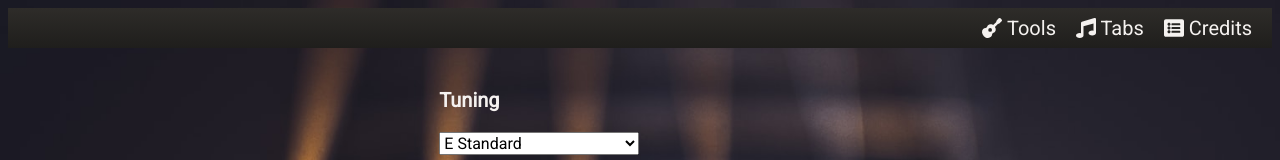
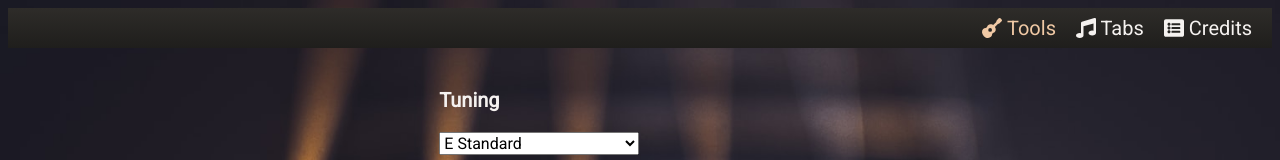
Before and after one commit to ccl71102/guitar-app, a React (Create React App) app in the folder client/: page /tools in a window 1280 px wide. Shown: the top 160 px of the page. Built offline with nearby package versions, Linux system fonts and the light colour scheme.

Commit message:
navbar highlights current page

```diff
--- a/client/src/components/Navbar.js
+++ b/client/src/components/Navbar.js
@@ -1,17 +1,18 @@
 import React from "react";
 import { NavLink } from "react-router-dom";
+import { withRouter } from "react-router";
 import { FontAwesomeIcon } from "@fortawesome/react-fontawesome";
 import { faMusic, faGuitar, faListAlt} from "@fortawesome/free-solid-svg-icons";
 
-const Navbar = () => {
+const Navbar = props => {
 
     return (
         <div id="navbar">
-            <NavLink to="/tools" activeClassName="active"><FontAwesomeIcon icon={faGuitar}/> Tools</NavLink>
-            <NavLink to="/tabs" activeClassName="active"><FontAwesomeIcon icon={faMusic}/> Tabs</NavLink>
-            <NavLink to="/credits" activeClassName="active"><FontAwesomeIcon icon={faListAlt}/> Credits</NavLink>
+            <NavLink to="/tools" className="navlink" activeClassName={props.location.pathname === "/tools" ? "active" : ""}><FontAwesomeIcon icon={faGuitar}/> Tools</NavLink>
+            <NavLink to="/tabs" className="navlink" activeClassName={(props.location.pathname === "/tabs" || props.location.pathname === "/auth") ? "active" : ""}><FontAwesomeIcon icon={faMusic}/> Tabs</NavLink>
+            <NavLink to="/credits" className="navlink" activeClassName={props.location.pathname === "/credits" ? "active" : ""}><FontAwesomeIcon icon={faListAlt}/> Credits</NavLink>
         </div>
     );
 }
 
-export default Navbar;
+export default withRouter(Navbar);
--- a/client/src/css/style.css
+++ b/client/src/css/style.css
@@ -76,20 +76,18 @@ body {
     min-width: 320px;
 }
 
-#navbar > a {
+.navlink {
     text-decoration: none;
     color: #f5f2f0;
     font-size: 20px;
     transition: color 300ms linear 50ms;
 }
 
-#navbar > a:active {
-    font-weight: bold;
-    font-size: 22px;
-    transition: color 300ms linear 50ms;
+.active {
+    color: #f0c9a5;
 }
 
-#navbar > a:hover {
+.navlink:hover {
     color: #d6b89c;
     transition: color 300ms linear 50ms;
 }
```
